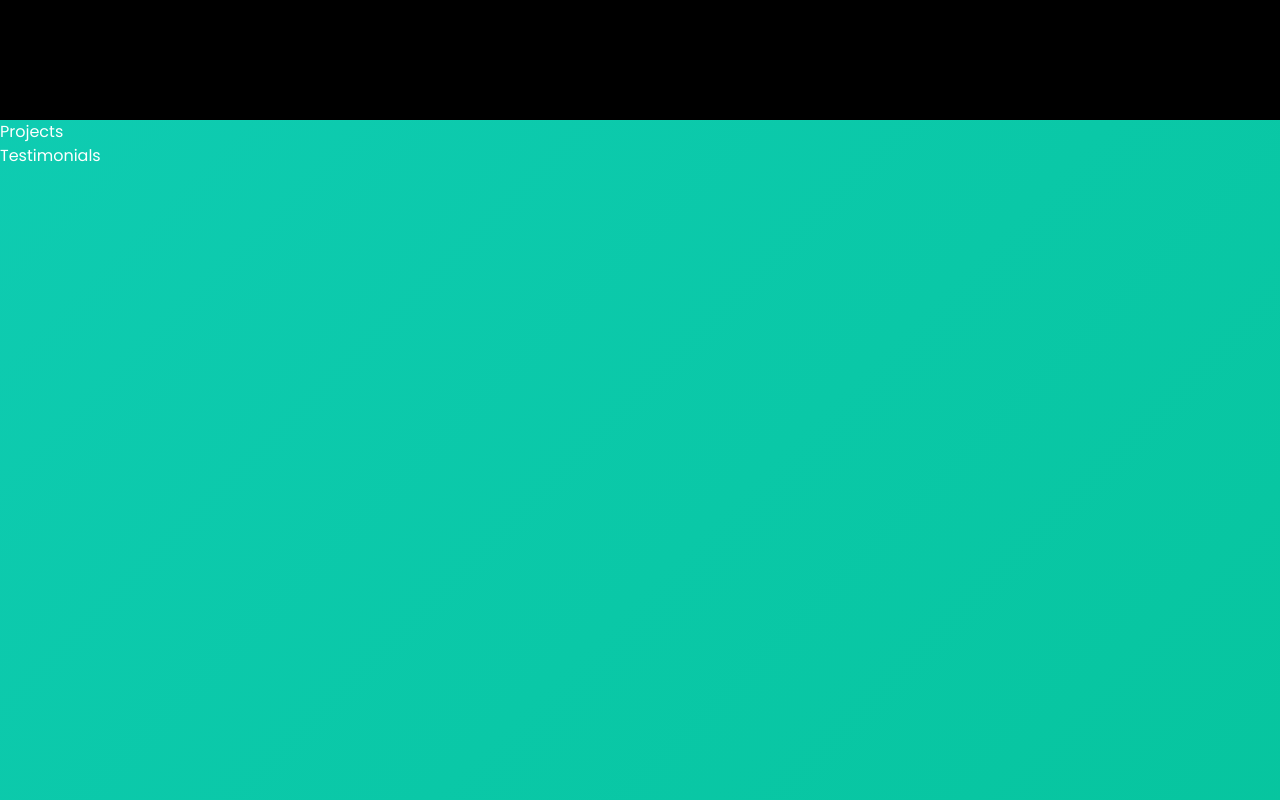
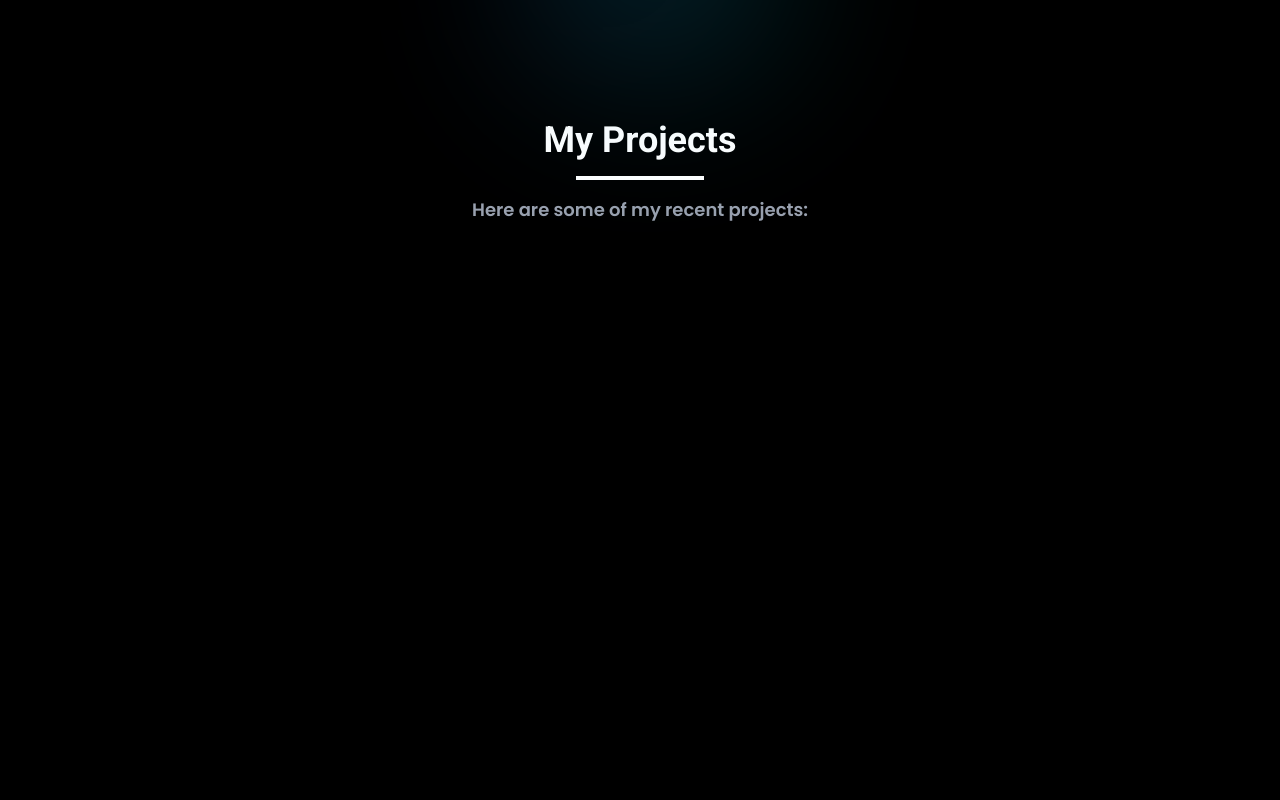
Before and after one commit to priyanshukumargupta01/Portfolio, a React (Vite) app: page / in a window 1280 px wide. Shown: the part 3420-4220 px from the top of the page. Built offline with nearby package versions, Linux system fonts and the light colour scheme.

Commit message:
Project Section

```diff
--- a/src/sections/Projects.jsx
+++ b/src/sections/Projects.jsx
@@ -2,7 +2,17 @@ import React from 'react'
 
 const Projects = () => {
   return (
-    <div>Projects</div>
+    <section
+      className='min-h-screen bg-black w-full'
+      id='project'
+    >
+      <div>
+        <h2 className='text-4xl font-bold mb-4 justify-center flex'>My Projects</h2>
+        <div className='w-32 h-1 bg-white mx-auto mt-4'></div>
+        <p className='text-gray-400 mt-4 text-lg font-semibold flex justify-center'>Here are some of my recent projects:</p>
+      </div>
+
+    </section>
   )
 }
 
```
